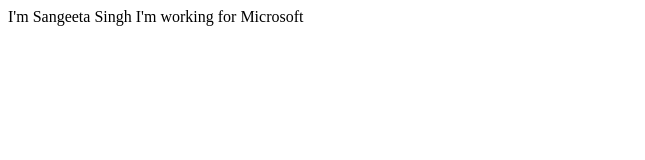
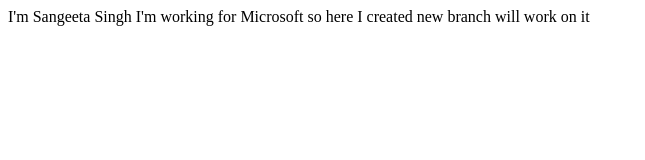
Before and after one commit to Sangeeta-Singh03/student-portfolio, a plain HTML site: page index.html in a window 1280 px wide. Shown: the whole page, without its empty margins (0-645 px from the left). Drawn offline with Linux system fonts and the light colour scheme.

Commit message:
adding new details

```diff
--- a/index.html
+++ b/index.html
@@ -9,5 +9,8 @@
 <body>
     I'm Sangeeta Singh
     I'm working for Microsoft
+
+    so here I created new branch
+    will work on it
 </body>
 </html>
```
